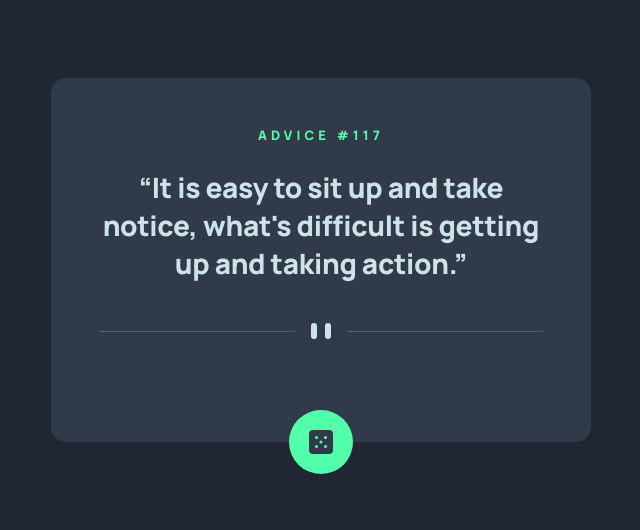
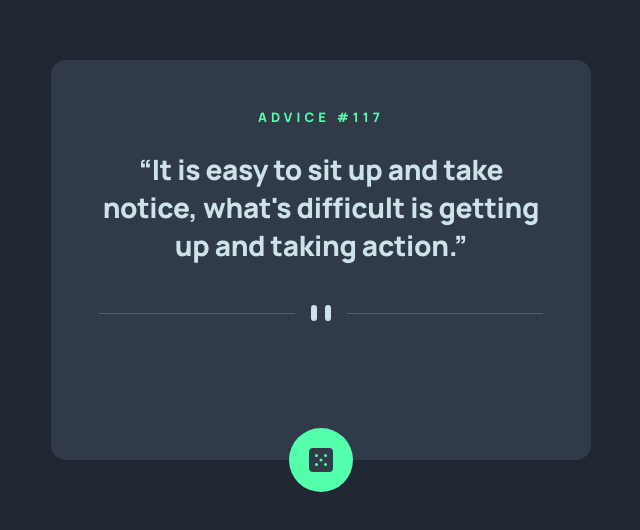
Before and after one commit to Slimani-CE/advice-generator-app, a plain HTML site: page index.html in a window 1280 px wide. Shown: the part 140-670 px from the top of the page, without its empty margins (319-959 px from the left). Drawn offline with Linux system fonts and the light colour scheme.

Commit message:
Change container layout

```diff
--- a/style.css
+++ b/style.css
@@ -28,7 +28,7 @@ body {
 
 .container {
     width: 540px;
-    height: 364px;
+    height: 400px;
     border-radius: 15px;
     background-color: var(--dark-grayish-blue);
     display: flex;
```
